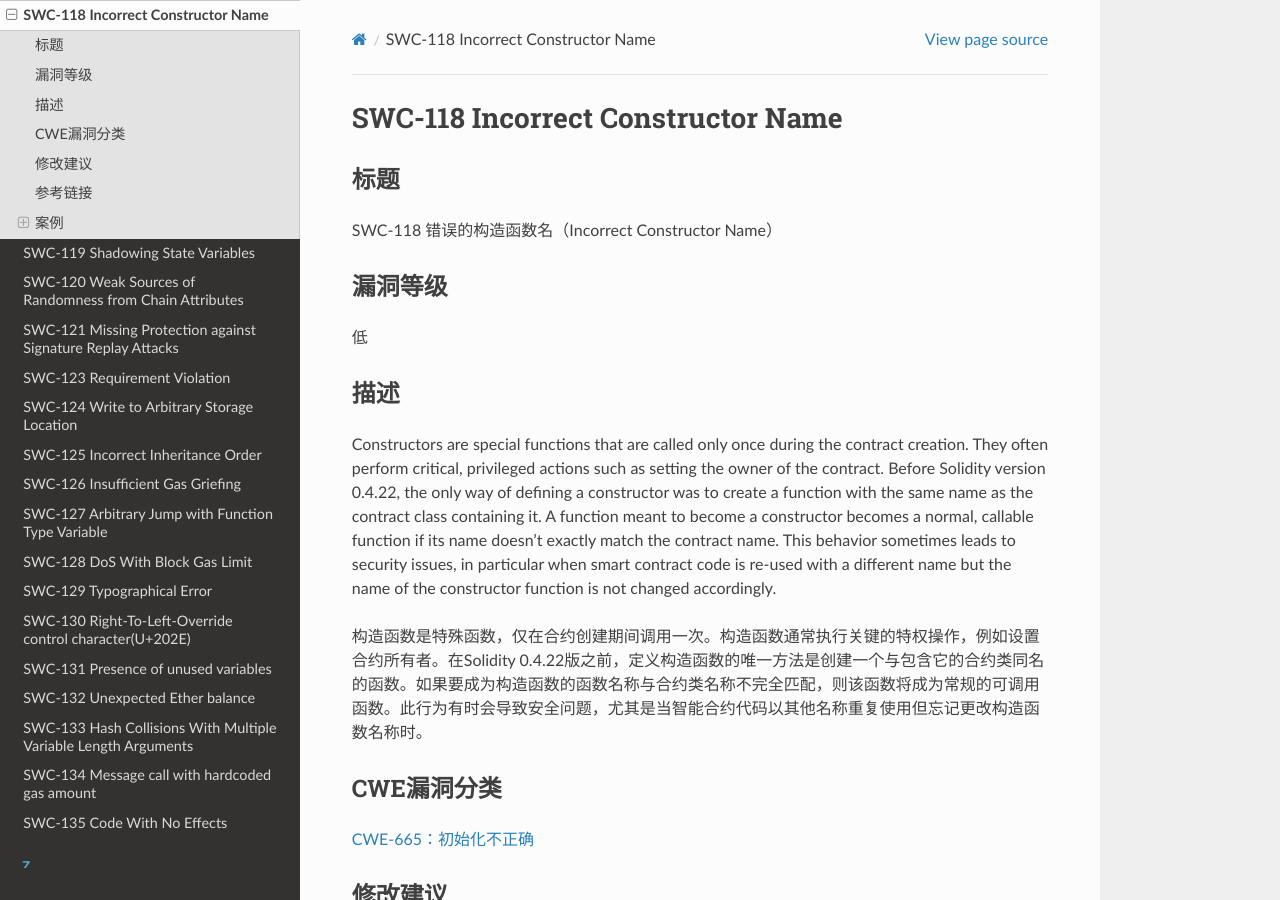
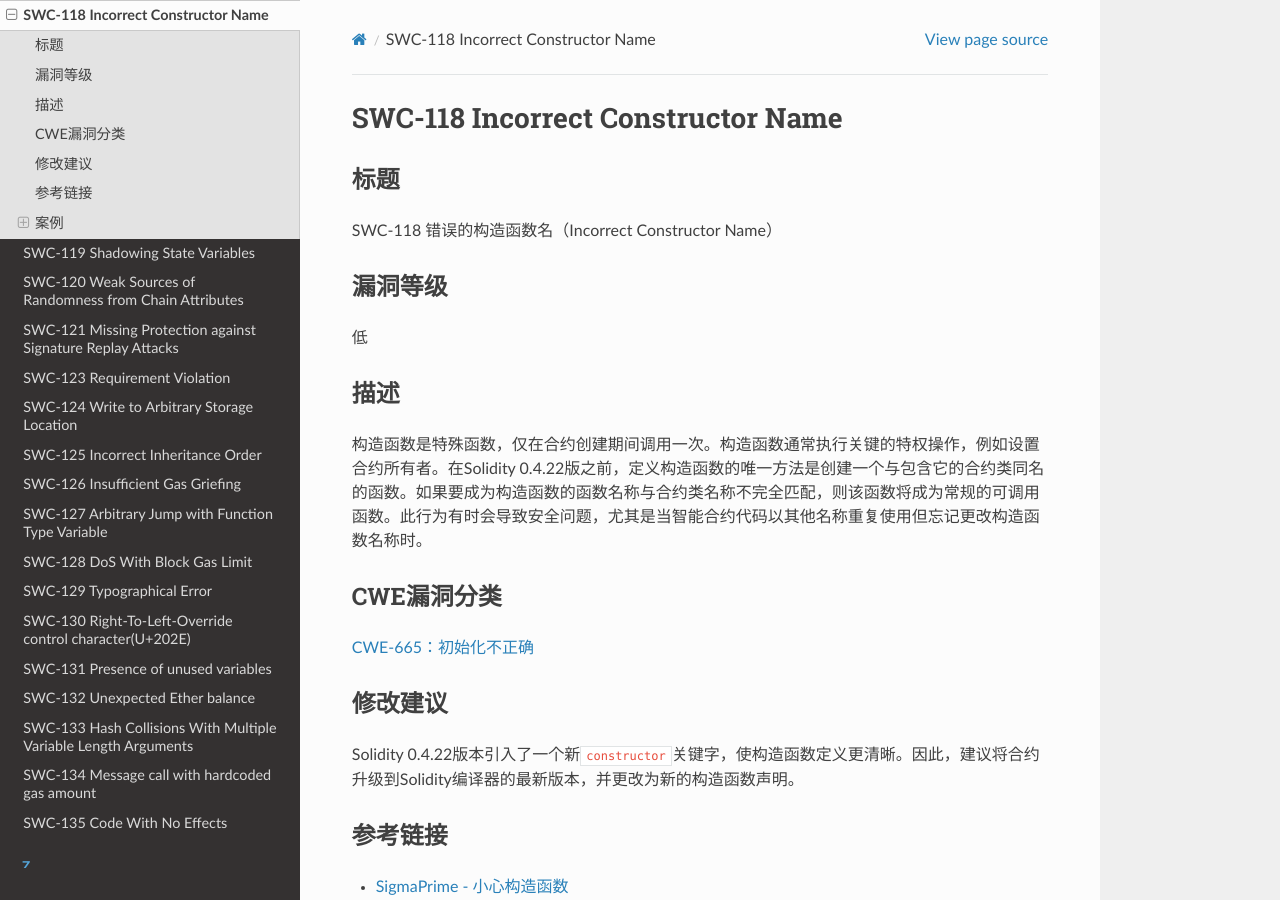
Before and after one commit to Pencil-Yao/cita-vulnerabilities-collection, a Sphinx documentation site: the page built from docs/source/swc/SWC-118.rst, in a window 1280 px wide and 900 px high. Built offline with Sphinx 7.4.7 and the Read the Docs theme 2.0.0, drawn with Linux system fonts in a browser that asks for light colours; pages that are not in the unit, such as notebooks, are missing from menus.

Commit message:
chore: delete english description

```diff
--- a/docs/source/swc/SWC-118.rst
+++ b/docs/source/swc/SWC-118.rst
@@ -13,17 +13,6 @@ SWC-118 错误的构造函数名（Incorrect Constructor Name）
 
 描述
 ----
-
-Constructors are special functions that are called only once during the
-contract creation. They often perform critical, privileged actions such
-as setting the owner of the contract. Before Solidity version 0.4.22,
-the only way of defining a constructor was to create a function with the
-same name as the contract class containing it. A function meant to
-become a constructor becomes a normal, callable function if its name
-doesn’t exactly match the contract name. This behavior sometimes leads
-to security issues, in particular when smart contract code is re-used
-with a different name but the name of the constructor function is not
-changed accordingly.
 
 构造函数是特殊函数，仅在合约创建期间调用一次。构造函数通常执行关键的特权操作，例如设置合约所有者。在Solidity
 0.4.22版之前，定义构造函数的唯一方法是创建一个与包含它的合约类同名的函数。如果要成为构造函数的函数名称与合约类名称不完全匹配，则该函数将成为常规的可调用函数。此行为有时会导致安全问题，尤其是当智能合约代码以其他名称重复使用但忘记更改构造函数名称时。
```
